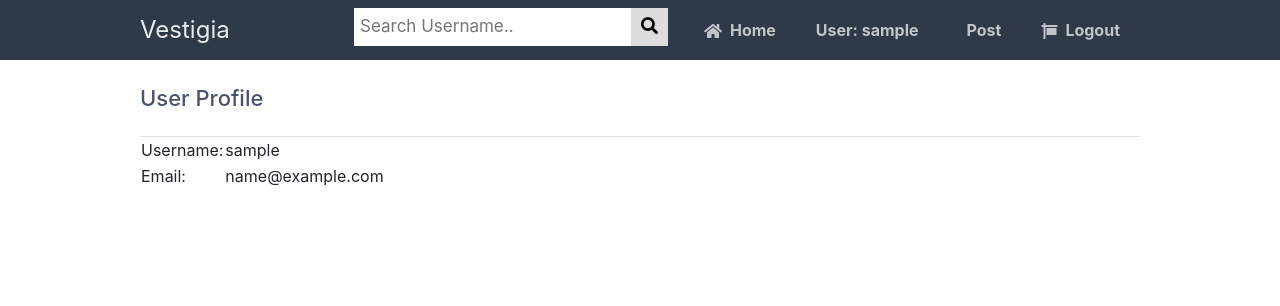
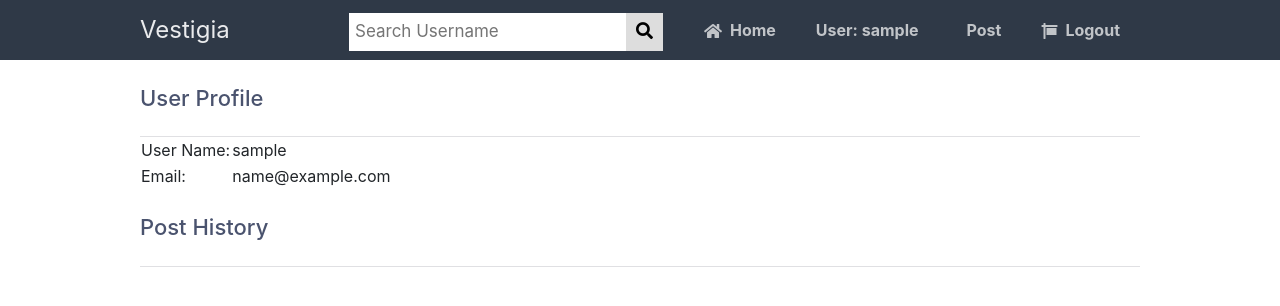
Before and after one commit to sqiu001/Vestigia, a Flask app: page /profile/ in a window 1280 px wide. Shown: the top 306 px of the page. Run offline with Flask 2, Linux system fonts and the light colour scheme; the visitor is signed in with stand-in values (Sample User, id 1); data that the repository does not hold is empty; some libraries are stand-ins or nearby versions.

Commit message:
updated search and profile to display posts

```diff
--- a/main.py
+++ b/main.py
@@ -167,8 +167,12 @@ def profile():
         cursor = mysql.connection.cursor(MySQLdb.cursors.DictCursor)
         cursor.execute('SELECT * FROM tb_user WHERE user_id = %s', [session['user_id']])
         account = cursor.fetchone()
+        cursor.execute('SELECT post_title, post_content, post_time, username, post_id, user_id'
+                       ' FROM tb_post WHERE user_id = %s order by -post_time', [session['user_id']])
+        # Fetch all records and return result
+        post = cursor.fetchall()
         # Show the profile page with account info
-        return render_template('profile.html', account=account)
+        return render_template('profile.html', account=account, post=post)
     # User is not loggedin redirect to login page
     return redirect(url_for('login'))
 
@@ -235,10 +239,10 @@ def search():
         username = request.form['username']
         cursor = mysql.connection.cursor(MySQLdb.cursors.DictCursor)
         # search by username
-        cursor.execute('SELECT * FROM tb_user WHERE username=%s', (username,))
+        cursor.execute('SELECT * FROM tb_post WHERE user_name = %s', (username,))
         account = cursor.fetchone()
         if account:
-            return render_template('profile.html', poster_account=account)
+            return redirect(url_for('poster_profile', poster_id=account['user_id']))
     flash('User does not exist')
     return redirect(url_for('home'))
 
--- a/templates/layout.html
+++ b/templates/layout.html
@@ -13,23 +13,32 @@
 		<script src="https://stackpath.bootstrapcdn.com/bootstrap/4.4.1/js/bootstrap.min.js"
 				integrity="sha384-wfSDF2E50Y2D1uUdj0O3uMBJnjuUD4Ih7YwaYd1iqfktj0Uod8GCExl3Og8ifwB6"
 				crossorigin="anonymous"></script>
+
+		<script src="//code.jquery.com/jquery-1.11.1.min.js"></script>
+	    <script type="text/javascript" src="{{ url_for('static', filename='js/bootstrap.min.js') }}"></script>
+        <script>
+            $('#flash-overlay-modal').modal();
+        </script>
+
 	</head>
 	<body class>
 		<nav class="navtop">
 			<div>
 				<h1>Vestigia</h1>
 				{% if account %}
-    					<form action="{{ url_for('search') }}" method="post" class="active">
-							<label for="username">
-							</label>
-      							<input type="text" placeholder="Search Username.." name="username" id="username">
+					<form action="{{ url_for('search') }}" method="post" class="active" style="padding: 5px;">
+      							<input type="text" placeholder="Search Username" name="username">
 								<button type="submit"><i class="fa fa-search"></i></button>
-    					</form>
+						</form>
 					<a href="/"><i class="fas fa-home"></i>Home</a>
 					<a href="{{ url_for('profile') }}">User: {{ account.username }}</a>
 					{% block nav %}{% endblock %}
 					<a href="{{ url_for('logout') }}"><i class="fas fa-sign"></i>Logout</a>
 				{% else %}
+					<form action="{{ url_for('search') }}" method="post" class="search" style="padding: 5px;">
+      							<input type="text" placeholder="Search Username" name="username">
+								<button type="submit"><i class="fa fa-search"></i></button>
+						</form>
                 	<a href="/"><i class="fas fa-home"></i>Home</a>
 					<a href="{{ url_for('post') }}"><i class="fas fa-post"></i>Post</a>
 					<a href="{{ url_for('login') }}"><i class="fas fa-sign"></i>Login/Register</a>
--- a/templates/profile.html
+++ b/templates/profile.html
@@ -5,13 +5,13 @@
     {% endblock %}
 
 {% block content %}
-    {% if poster_account %}
     <div class="content">
         <h2>User Profile</h2>
+    {% if poster_account %}
         <table>
             <tr>
-                <td>Username:</td>
-                <td>{{ poster_account.username }}</td>
+                <td>User Name:</td>
+                <td>{{ poster_account.user_name }}</td>
             </tr>
             <tr>
                 <td>Email:</td>
@@ -20,11 +20,9 @@
         </table>
 
     {% else %}
-    <div class="content">
-        <h2>User Profile</h2>
         <table>
             <tr>
-                <td>Username:</td>
+                <td>User Name:</td>
                 <td>{{ account.username }}</td>
             </tr>
             <tr>
@@ -32,6 +30,24 @@
                 <td>{{ account.email }}</td>
             </tr>
         </table>
+    {% endif %}
+         <h2>Post History</h2>
+        <div class="main" style="padding: 0; background-color: #e2e1e8; margin: 0">
+    {% for ps in post %}
+       <ul>
+            <li>
+                <div class="post-group">
+                    <p class="post-title"><a href="{{ url_for('into_reply', post_id=ps.post_id) }}">
+                        {{ ps.post_title }}</a></p>
+                    <P class="post-content">{{ ps.post_content }}</P>
+                    <div class="post-info">
+                        <span class="post-author">{{ ps.username }}</a></span>
+                        <span class="post-time">{{ ps.post_time }}</span>
+                    </div>
+                </div>
+            </li>
+       </ul>
+    {% endfor %}
     </div>
-    {% endif %}
+</div>
 {% endblock %}
```
Also changed, not shown: templates/index.html (+4 -9 lines), templates/reply.html (+15 -3 lines), vestigia_heidi.sql (+18 -7 lines).
